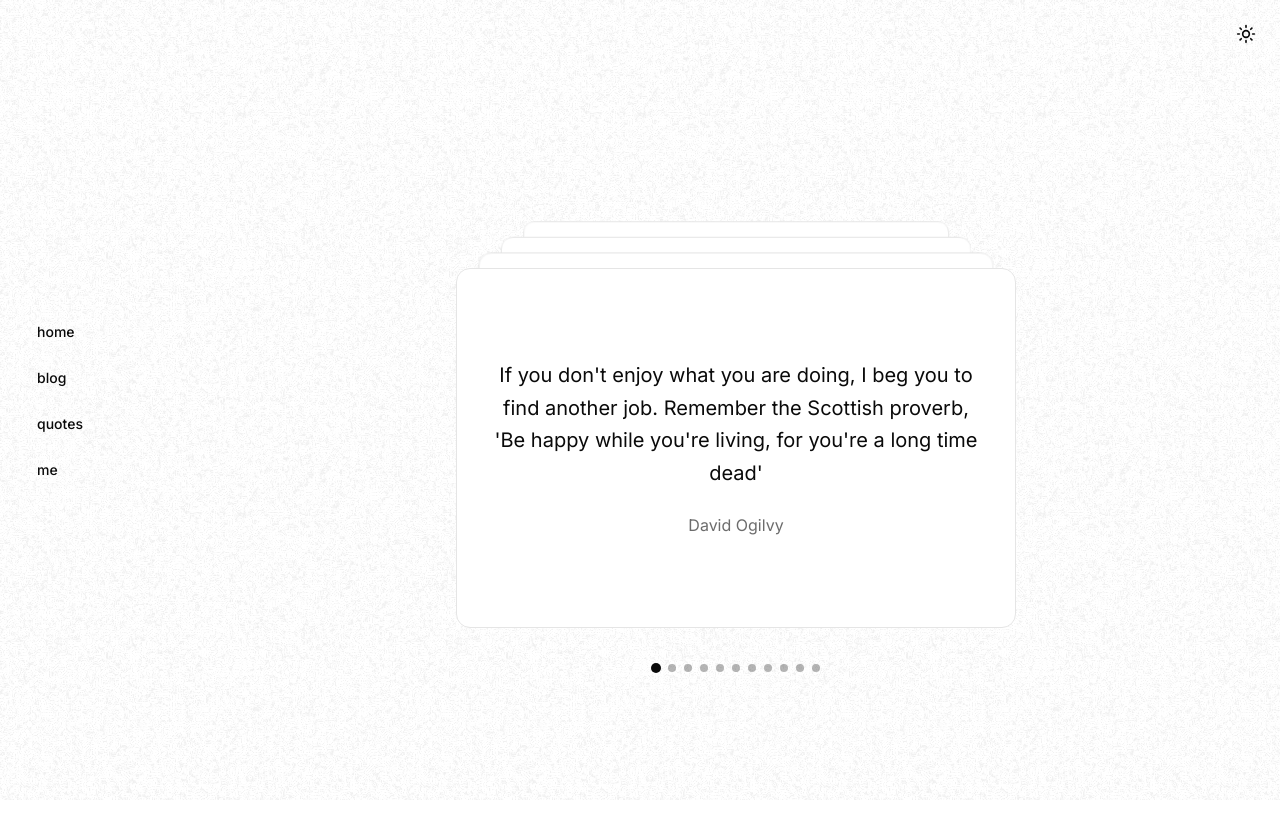
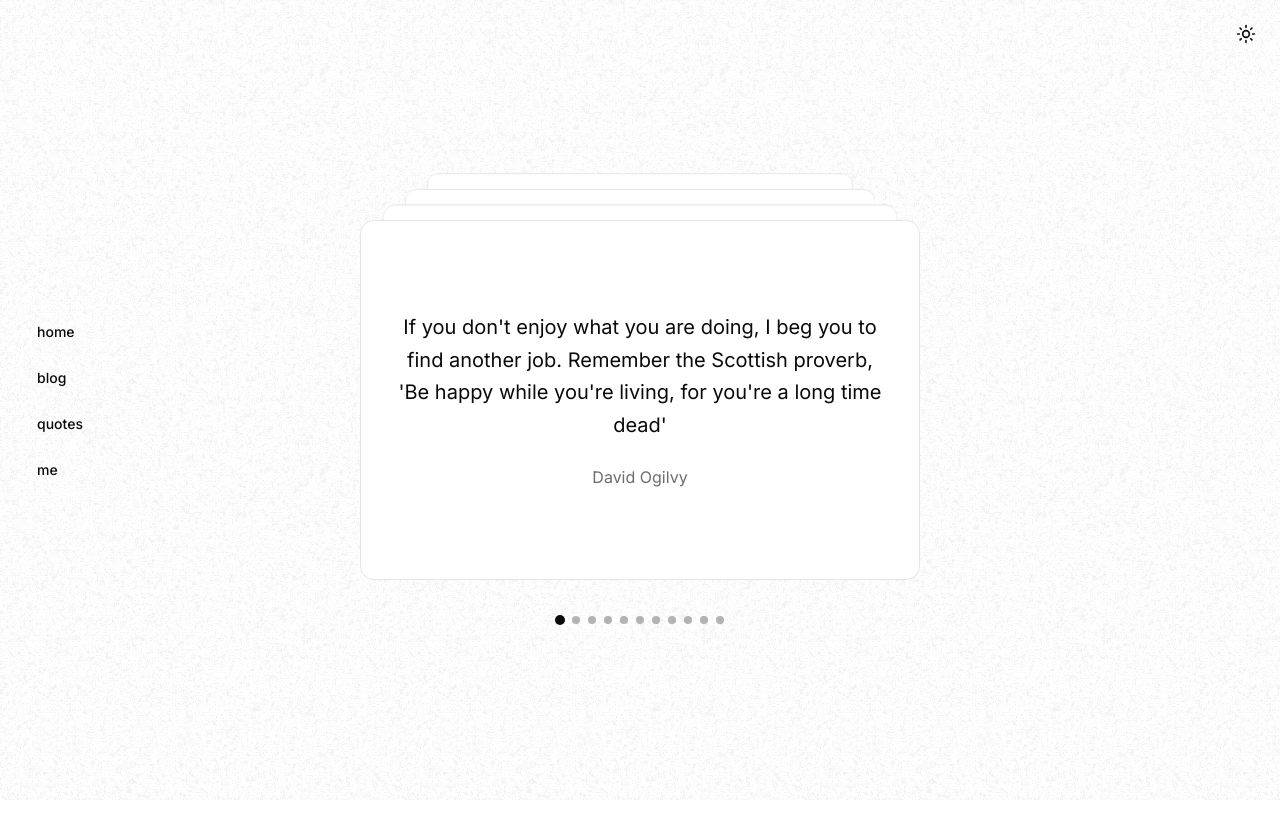
Before and after one commit to hi-aryan/blog, a Next.js app: page /quotes in a window 1280 px wide. Shown: the top 838 px of the page. After the commit the page ends 800 px from the top, so only its background shows below. Built offline with nearby package versions, Linux system fonts and the light colour scheme.

Commit message:
removed scrollbars + no scroll on quote page

```diff
--- a/app/globals.css
+++ b/app/globals.css
@@ -129,3 +129,22 @@
     @apply bg-background text-foreground transition-colors duration-400;
   }
 }
+
+/* Hide all scrollbars globally while keeping scroll functionality */
+html {
+  scrollbar-width: none;
+  /* Firefox */
+}
+
+html::-webkit-scrollbar {
+  display: none;
+  /* Chrome, Safari, Edge */
+}
+
+* {
+  scrollbar-width: none;
+}
+
+*::-webkit-scrollbar {
+  display: none;
+}
--- /dev/null
+++ b/app/quotes/layout.tsx
@@ -0,0 +1,11 @@
+export default function QuotesLayout({
+    children,
+}: {
+    children: React.ReactNode;
+}) {
+    return (
+        <div className="fixed inset-0 overflow-hidden">
+            {children}
+        </div>
+    );
+}
--- a/app/quotes/page.tsx
+++ b/app/quotes/page.tsx
@@ -61,7 +61,7 @@
 
 export default function QuotesPage() {
     return (
-        <div className="flex min-h-screen items-center justify-center p-4">
+        <div className="flex h-full w-full items-center justify-center">
             <QuoteCardStack
                 items={quotes}
                 cardHeight={360}
```
